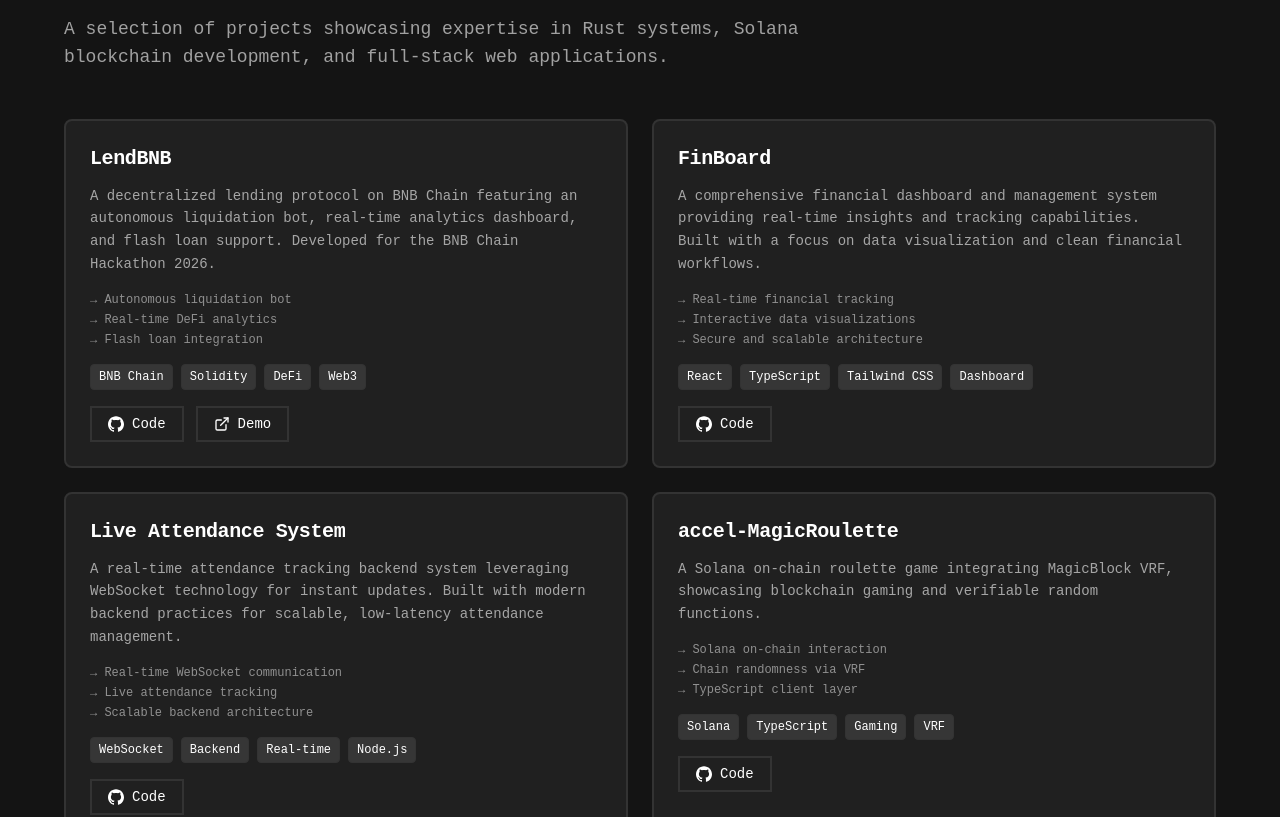
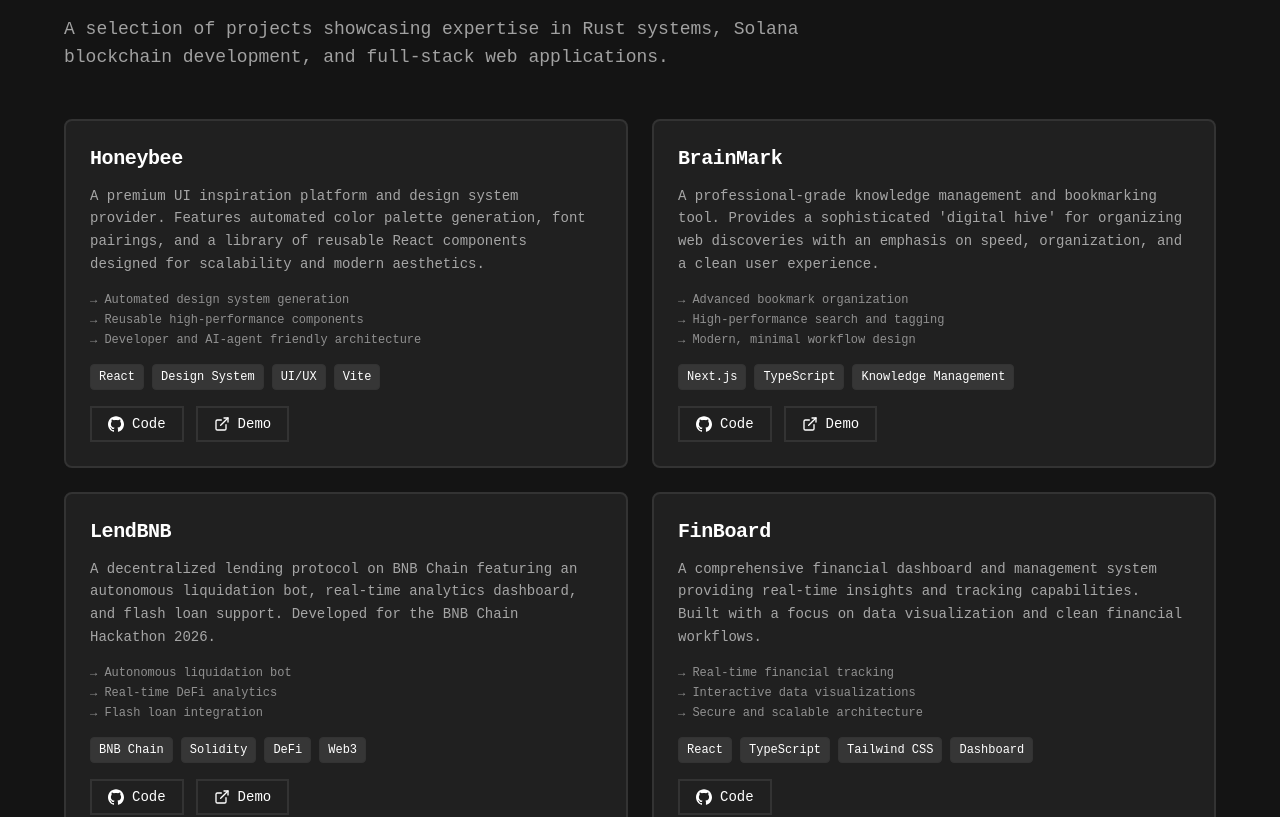
Before and after one commit to deepesh-sr/golden_retriever, a React (Vite) app: page / in a window 1280 px wide. Shown: the part 2927-3744 px from the top of the page. Built offline with nearby package versions, Linux system fonts and the light colour scheme.

Commit message:
project updated

```diff
--- a/src/components/FrontendDesigns.tsx
+++ b/src/components/FrontendDesigns.tsx
@@ -4,6 +4,20 @@
 
 export const FrontendDesigns = () => {
   const designs = [
+    {
+      title: "Honeybee",
+      description: "A premium UI inspiration website providing comprehensive color systems, font pairings, and reusable React components optimized for developers and AI agents.",
+      tags: ["React", "UI/UX", "Design Systems", "Components"],
+      github: "https://github.com/deepesh-sr/honeybee",
+      demo: "https://honeybee-seven.vercel.app/",
+    },
+    {
+      title: "BrainMark",
+      description: "A professional digital hive for your discoveries. A sophisticated bookmarking and knowledge management tool designed for organized digital exploration.",
+      tags: ["React", "Next.js", "Knowledge Management", "UI/UX"],
+      github: "https://github.com/deepesh-sr/BrainMark",
+      demo: "https://brain-mark-one.vercel.app/",
+    },
     {
       title: "Textura",
       description: "Intelligent Digital Strategy CMS. A modern, responsive Content Management System and blog platform designed for content creators. Features high-end animations, a dedicated insights archive, and a robust admin dashboard for real-time management.",
--- a/src/components/Projects.tsx
+++ b/src/components/Projects.tsx
@@ -4,6 +4,32 @@
 
 export const Projects = () => {
   const projects = [
+    {
+      title: "Honeybee",
+      description:
+        "A premium UI inspiration platform and design system provider. Features automated color palette generation, font pairings, and a library of reusable React components designed for scalability and modern aesthetics.",
+      tags: ["React", "Design System", "UI/UX", "Vite"],
+      highlights: [
+        "Automated design system generation",
+        "Reusable high-performance components",
+        "Developer and AI-agent friendly architecture",
+      ],
+      github: "https://github.com/deepesh-sr/honeybee",
+      demo: "https://honeybee-seven.vercel.app/",
+    },
+    {
+      title: "BrainMark",
+      description:
+        "A professional-grade knowledge management and bookmarking tool. Provides a sophisticated 'digital hive' for organizing web discoveries with an emphasis on speed, organization, and a clean user experience.",
+      tags: ["Next.js", "TypeScript", "Knowledge Management"],
+      highlights: [
+        "Advanced bookmark organization",
+        "High-performance search and tagging",
+        "Modern, minimal workflow design",
+      ],
+      github: "https://github.com/deepesh-sr/BrainMark",
+      demo: "https://brain-mark-one.vercel.app/",
+    },
     {
       title: "LendBNB",
       description:
```
